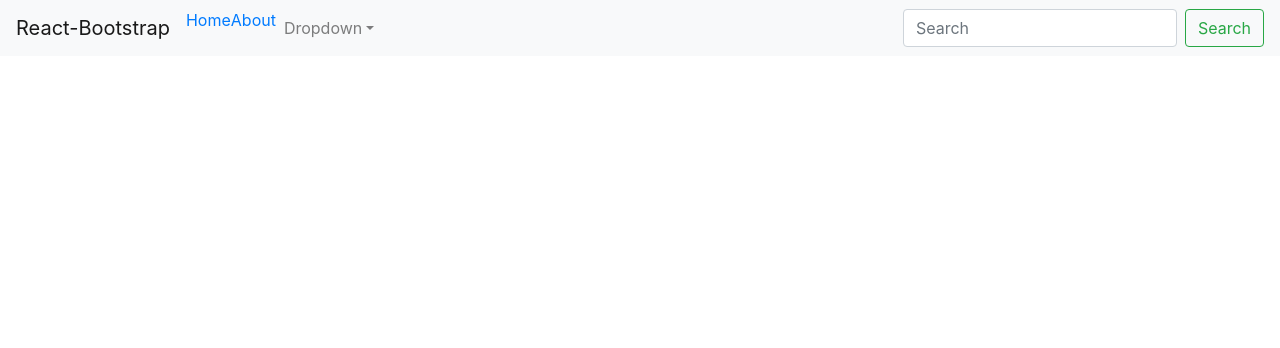
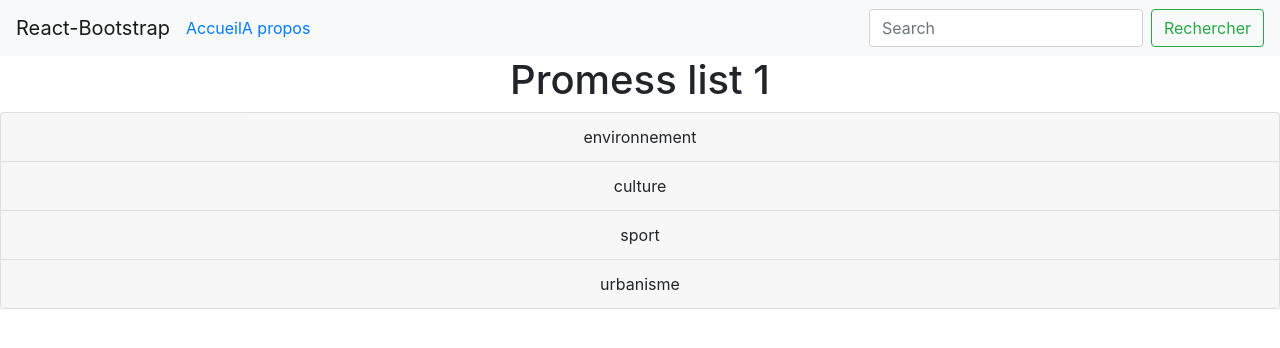
Before and after one commit to BorisLeMeec/SuiviProgrammeFront, a React (Create React App) app: page /elected/1 in a window 1280 px wide. Shown: the top 348 px of the page. Built offline with nearby package versions, Linux system fonts and the light colour scheme.

Commit message:
Added axios.js and start the list of categories (and use router params)

```diff
--- a/src/App.js
+++ b/src/App.js
@@ -3,20 +3,21 @@ import React from 'react';
 import {
   BrowserRouter as Router,
   Route,
-  Link
+  Link,
+  Switch
 } from "react-router-dom";
 import './App.css';
 import 'bootstrap/dist/css/bootstrap.min.css';
 import Nav from 'react-bootstrap/Nav';
 import Navbar from 'react-bootstrap/Navbar';
-import NavDropdown from 'react-bootstrap/NavDropdown';
 import Form from 'react-bootstrap/Form';
 import FormControl from 'react-bootstrap/FormControl';
 import Button from 'react-bootstrap/Button';
 import ElectedList from './ElectedList/Views/ElectedList';
+import PromessList from './PromessList/Views/PromessList';
 
 function About() {
-  return <h2>About</h2>;
+  return <h2>A propos</h2>;
 }
 
 function App() {
@@ -28,28 +29,20 @@ function App() {
           <Navbar.Toggle aria-controls="basic-navbar-nav" />
           <Navbar.Collapse id="basic-navbar-nav">
             <Nav className="mr-auto">
-              <Nav.Item><Link to="/">Home</Link></Nav.Item>
-              <Nav.Item><Link to="/about">About</Link></Nav.Item>
-              <NavDropdown title="Dropdown" id="basic-nav-dropdown">
-                <NavDropdown.Item href="#action/3.1">Action</NavDropdown.Item>
-                <NavDropdown.Item href="#action/3.2">Another action</NavDropdown.Item>
-                <NavDropdown.Item href="#action/3.3">Something</NavDropdown.Item>
-                <NavDropdown.Divider />
-                <NavDropdown.Item href="#action/3.4">Separated link</NavDropdown.Item>
-              </NavDropdown>
+              <Nav.Item><Link to="/">Accueil</Link></Nav.Item>
+              <Nav.Item><Link to="/about">A propos</Link></Nav.Item>
             </Nav>
             <Form inline>
               <FormControl type="text" placeholder="Search" className="mr-sm-2" />
-              <Button variant="outline-success">Search</Button>
+              <Button variant="outline-success">Rechercher</Button>
             </Form>
           </Navbar.Collapse>
         </Navbar>
-        <Route exact path="/">
-          <ElectedList time="test" />
-        </Route>
-        <Route path="/about">
-          <About />
-        </Route>
+        <Switch>
+          <Route exact path={"/"} component={ElectedList}></Route>
+          <Route exact path={"/elected/:id"} component={PromessList}></Route>
+          <Route path={"/about"} component={About}></Route>
+        </Switch>
       </div>
     </Router>
   );
--- /dev/null
+++ b/src/PromessList/Views/PromessList.js
@@ -0,0 +1,50 @@
+import React from 'react';
+import {
+	Accordion,
+	Card,
+}
+from 'react-bootstrap'
+
+// First we create our class
+export default class PromessList extends React.Component {
+		constructor(props) {
+				super(props);
+				this.state = {
+					id: props.match.params.id,
+					categories: null
+				};
+
+				this.getAllCategories = this.getAllCategories.bind(this);
+		}
+
+		componentDidMount() {
+			this.getAllCategories();
+		}
+
+		getAllCategories() {
+			var categories = ['environnement', 'culture', 'sport', 'urbanisme']
+			this.setState({...this.state, categories});
+		}
+
+		render() {
+			return (
+				<div>
+					<h1>Promess list {this.state.id}</h1>
+					<Accordion>
+						{this.state.categories && this.state.categories.map((categories, _) => (
+							<Card key={categories}>
+								<Accordion.Toggle as={Card.Header} eventKey={categories}>
+									{categories}
+								</Accordion.Toggle>
+								<Accordion.Collapse eventKey={categories}>
+									<Card.Body>Hello! I'm the body</Card.Body>
+								</Accordion.Collapse>
+								</Card>
+							))
+						}
+
+					</Accordion>
+				</div>
+			)
+		}
+}
--- /dev/null
+++ b/src/axios.js
@@ -0,0 +1,5 @@
+import axios from 'axios';
+const instance = axios.create({
+    baseURL: '' // TODO mettre la bonne URL
+});
+export default instance;
```
Also changed, not shown: src/PromessList/PromessList.js (deleted, +0 -13 lines).
